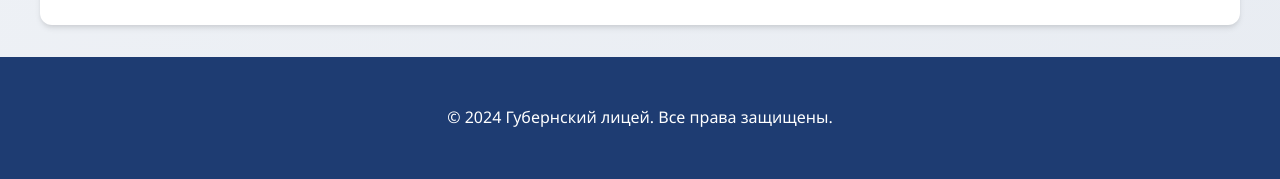
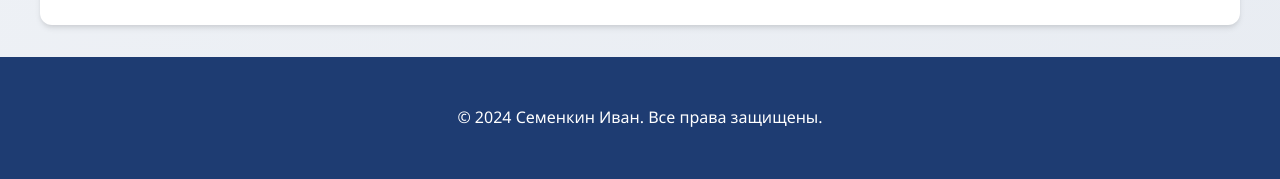
Before and after one commit to IvanSemenkin/gubernsky-lyceum, a Flask app: page /about in a window 1280 px wide. Shown: the part 2138-2317 px from the top of the page. Run offline with Flask 3, Linux system fonts and the light colour scheme; data that the repository does not hold is empty.

Commit message:
Update footer copyright text

```diff
--- a/templates/base.html
+++ b/templates/base.html
@@ -65,7 +65,7 @@
 
         <footer>
             <div class="footer-content">
-                <p>&copy; 2024 Губернский лицей. Все права защищены.</p>
+                <p>&copy; 2024 Семенкин Иван. Все права защищены.</p>
             </div>
         </footer>
     </div>
```
